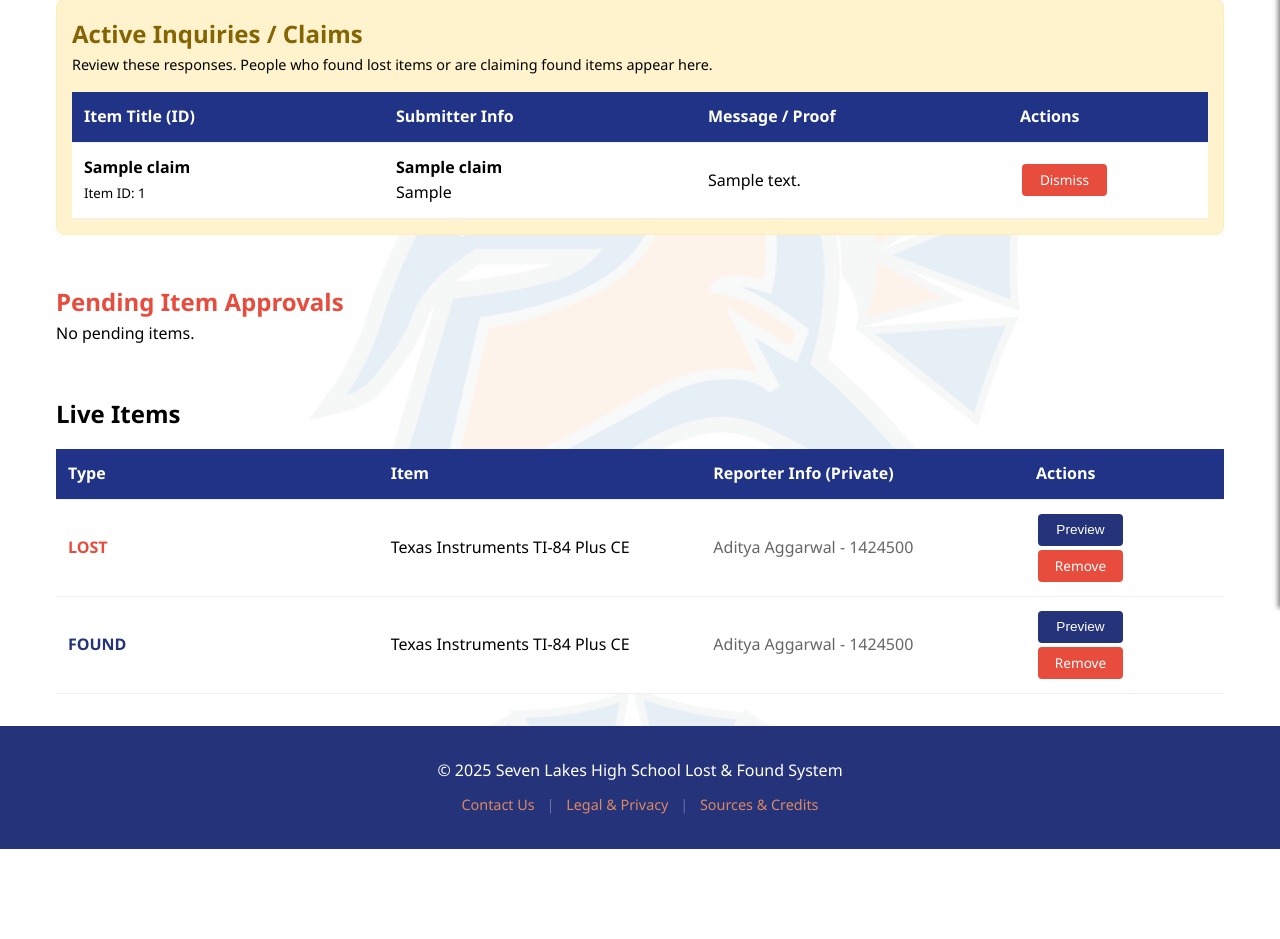
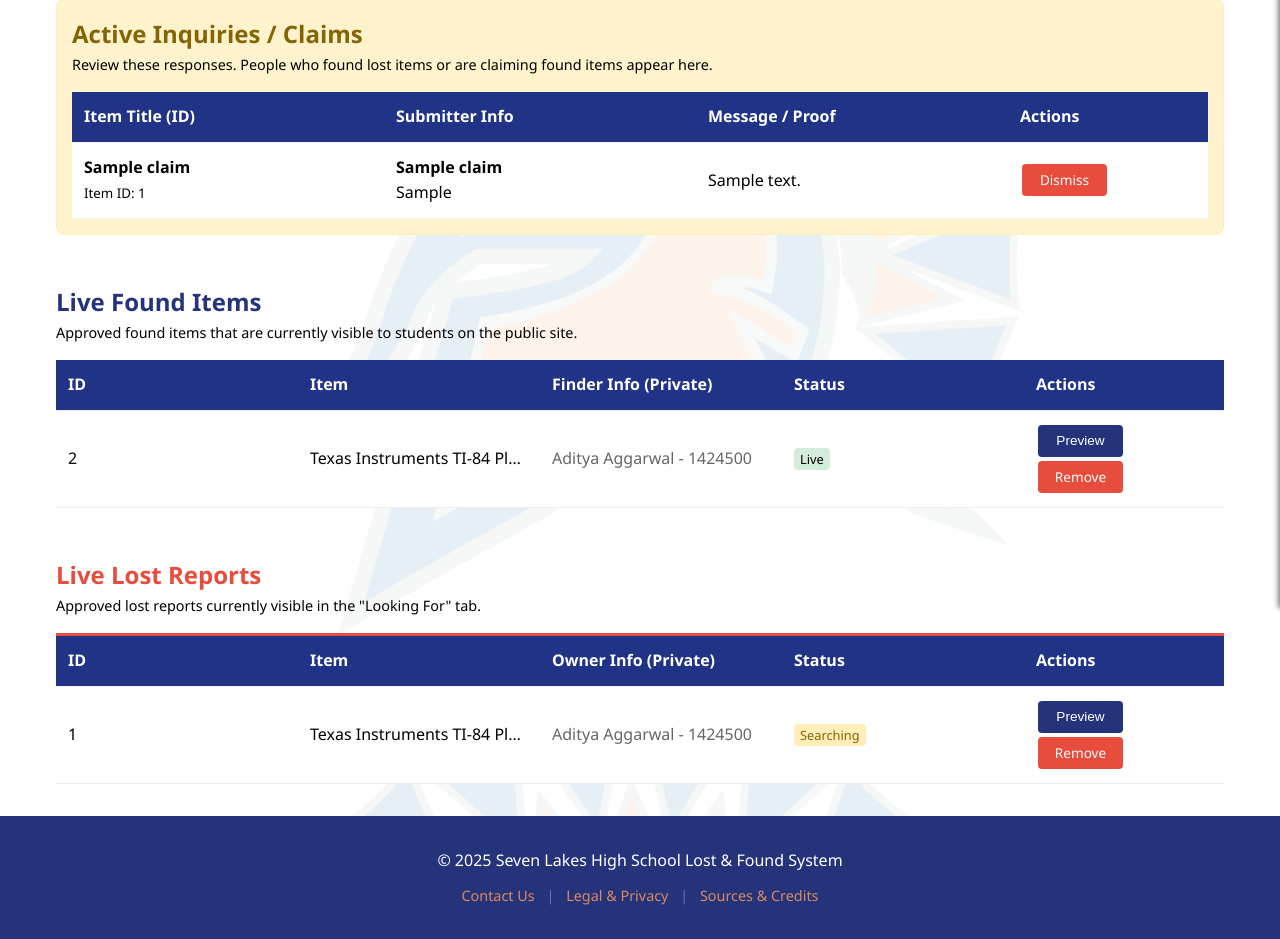
Before and after one commit to dbx62/FBLA-lost-and-found, a Flask app: page /dashboard in a window 1280 px wide. Shown: the part 192-1131 px from the top of the page. Before the commit the page ends 1041 px from the top, so only its background shows below. Run offline with Flask 3, Linux system fonts and the light colour scheme; a user stored in the database is signed in; data comes from the database, SQL or seed files in the repository; both versions use the stored data as it was after the commit; tables that the repository leaves empty hold one stand-in row (values such as "Sample post").

Commit message:
Minor Changes

```diff
--- a/app.py
+++ b/app.py
@@ -1,5 +1,6 @@
 import os
 import sqlite3
+import uuid
 from flask import Flask, render_template, request, redirect, url_for, flash, session, g
 from werkzeug.utils import secure_filename
 from werkzeug.security import generate_password_hash, check_password_hash
@@ -95,13 +96,12 @@ def allowed_file(filename):
 @app.route('/')
 def index():
     db = get_db()
-    # Fetch recent approved found items for the homepage
+    # Fetch recent approved items for the homepage
     items = db.execute('SELECT * FROM items WHERE status = "approved" AND report_type = "found" ORDER BY id DESC LIMIT 3').fetchall()
     return render_template('index.html', items=items)
 
 @app.route('/report', methods=('GET', 'POST'))
 def report():
-    # Pass 'lost' or 'found' into the URL (e.g. /report?type=lost)
     report_type_arg = request.args.get('type', 'found')
 
     if request.method == 'POST':
@@ -118,6 +118,7 @@ def report():
             file = request.files['image']
             if file and allowed_file(file.filename):
                 filename = secure_filename(file.filename)
+                # Ensure unique filename
                 import uuid
                 filename = f"{uuid.uuid4().hex}_{filename}"
                 file.save(os.path.join(app.config['UPLOAD_FOLDER'], filename))
@@ -128,7 +129,7 @@ def report():
             (report_type, title, description, location, date_found, contact_info, filename)
         )
         db.commit()
-        flash(f'Item reported successfully. Pending admin approval.', 'success')
+        flash('Item reported successfully. Pending admin approval.', 'success')
         return redirect(url_for('index'))
 
     return render_template('report.html', current_type=report_type_arg)
@@ -136,20 +137,19 @@ def report():
 @app.route('/items')
 def items():
     query = request.args.get('q', '')
+    report_type = request.args.get('type', 'found')
     db = get_db()
 
     if query:
         search_term = f"%{query}%"
-        # SECURITY UPDATE: Hardcoded report_type = "found" to protect privacy of lost items
         items = db.execute(
-            'SELECT * FROM items WHERE status = "approved" AND report_type = "found" AND (title LIKE ? OR description LIKE ? OR location LIKE ?)',
-            (search_term, search_term, search_term)
+            'SELECT * FROM items WHERE status = "approved" AND report_type = ? AND (title LIKE ? OR description LIKE ? OR location LIKE ?)',
+            (report_type, search_term, search_term, search_term)
         ).fetchall()
     else:
-        # SECURITY UPDATE: Hardcoded report_type = "found"
-        items = db.execute('SELECT * FROM items WHERE status = "approved" AND report_type = "found" ORDER BY id DESC').fetchall()
+        items = db.execute('SELECT * FROM items WHERE status = "approved" AND report_type = ? ORDER BY id DESC', (report_type,)).fetchall()
 
-    return render_template('items.html', items=items, query=query)
+    return render_template('items.html', items=items, query=query, current_type=report_type)
 
 @app.route('/item/<int:id>', methods=('GET', 'POST'))
 def item_detail(id):
@@ -219,11 +219,13 @@ def dashboard():
         return redirect(url_for('login'))
 
     db = get_db()
-    pending = db.execute('SELECT * FROM items WHERE status = "pending"').fetchall()
-    approved = db.execute('SELECT * FROM items WHERE status = "approved"').fetchall()
+    pending_found = db.execute('SELECT * FROM items WHERE status = "pending" AND report_type = "found"').fetchall()
+    pending_lost = db.execute('SELECT * FROM items WHERE status = "pending" AND report_type = "lost"').fetchall()
+    live_found = db.execute('SELECT * FROM items WHERE status = "approved" AND report_type = "found"').fetchall()
+    active_lost = db.execute('SELECT * FROM items WHERE status = "approved" AND report_type = "lost"').fetchall()
     claims = db.execute('SELECT * FROM claims ORDER BY id DESC').fetchall()
 
-    return render_template('dashboard.html', pending=pending, approved=approved, claims=claims)
+    return render_template('dashboard.html', pending_found=pending_found, pending_lost=pending_lost, live_found=live_found, active_lost=active_lost, claims=claims)
 
 @app.route('/approve/<int:id>')
 def approve(id):
@@ -257,7 +259,12 @@ def delete_claim(id):
     flash('Claim dismissed.', 'success')
     return redirect(url_for('dashboard'))
 
+# =======================================================
+# BULLETPROOF DATABASE INITIALIZATION
+# This runs unconditionally when the app starts, ensuring
+# the tables exist whether you use 'python app.py' OR 'flask run'
+# =======================================================
+init_db()
+
 if __name__ == '__main__':
-    if not os.path.exists(DATABASE):
-        init_db()
     app.run(debug=True, host='0.0.0.0')
--- a/static/style.css
+++ b/static/style.css
@@ -41,13 +41,20 @@ body {
 
 /* --- Navigation --- */
 nav {
-    background: linear-gradient(to right, #25347a, #3348a7ec);
+    /* Keeping the rich dark gradient but adding 95% opacity so it's not washed out */
+    background: linear-gradient(to right, rgba(37, 52, 122, 0.95), rgba(51, 72, 167, 0.95));
+    /* Lighter blur to blend subtly without becoming milky */
+    backdrop-filter: blur(4px);
+    -webkit-backdrop-filter: blur(4px);
+    /* Keeps the nav bar at the top of the screen */
+    position: sticky;
+    top: 0;
+
     color: white;
     padding: 1rem 2rem;
     display: flex;
     justify-content: space-between;
     align-items: center;
-    position: relative;
     z-index: 100;
 }
 
--- a/templates/dashboard.html
+++ b/templates/dashboard.html
@@ -32,7 +32,6 @@
                 </td>
                 <td data-label="Message:">{{ claim.proof_description }}</td>
                 <td data-label="Actions:">
-                    <!-- Inline padding removed, size controlled by CSS -->
                     <a href="{{ url_for('delete_claim', id=claim.id) }}" class="btn btn-danger" onclick="return confirm('Dismiss this message?')">Dismiss</a>
                 </td>
             </tr>
@@ -44,82 +43,27 @@
     {% endif %}
 </div>
 
-<!-- Pending Items Section -->
+<!-- Live Found Items Section -->
 <div style="margin-top: 3rem;">
-    <h2 style="color: var(--accent);">Pending Item Approvals</h2>
-    {% if pending %}
+    <h2 style="color: var(--secondary);">Live Found Items</h2>
+    <p style="font-size: 0.9rem; margin-bottom: 10px;">Approved found items that are currently visible to students on the public site.</p>
     <table class="admin-table">
         <thead>
             <tr>
-                <th>Type</th>
-                <th>Item Info</th>
-                <th>Reporter Info (Private)</th>
+                <th>ID</th>
+                <th>Item</th>
+                <th>Finder Info (Private)</th>
+                <th>Status</th>
                 <th>Actions</th>
             </tr>
         </thead>
         <tbody>
-            {% for item in pending %}
+            {% for item in live_found %}
             <tr>
-                <td data-label="Type:">
-                    {% if item.report_type == 'lost' %}
-                        <span style="color: var(--accent); font-weight: bold;">LOST</span>
-                    {% else %}
-                        <span style="color: var(--secondary); font-weight: bold;">FOUND</span>
-                    {% endif %}
-                </td>
-                <td data-label="Item:">
-                    <strong>{{ item.title }}</strong><br>
-                    <small>{{ item.date_found }} - {{ item.location }}</small>
-                </td>
-                <td data-label="Reporter:" style="color: var(--accent); font-weight: bold;">{{ item.contact_info }}</td>
-                <td data-label="Actions:">
-                    <button class="btn btn-preview"
-                            data-title="{{ item.title }}"
-                            data-desc="{{ item.description }}"
-                            data-location="{{ item.location }}"
-                            data-date="{{ item.date_found }}"
-                            data-contact="{{ item.contact_info }}"
-                            data-img="{{ item.image_file or '' }}"
-                            onclick="openPreview(this)">
-                        Preview
-                    </button>
-
-                    <a href="{{ url_for('approve', id=item.id) }}" class="btn">Approve</a>
-                    <a href="{{ url_for('delete', id=item.id) }}" class="btn btn-danger" onclick="return confirm('Are you sure?')">Delete</a>
-                </td>
-            </tr>
-            {% endfor %}
-        </tbody>
-    </table>
-    {% else %}
-    <p>No pending items.</p>
-    {% endif %}
-</div>
-
-<!-- Live Items Section -->
-<div style="margin-top: 3rem;">
-    <h2>Live Items</h2>
-    <table class="admin-table">
-        <thead>
-            <tr>
-                <th>Type</th>
-                <th>Item</th>
-                <th>Reporter Info (Private)</th>
-                <th>Actions</th>
-            </tr>
-        </thead>
-        <tbody>
-            {% for item in approved %}
-            <tr>
-                <td data-label="Type:">
-                    {% if item.report_type == 'lost' %}
-                        <span style="color: var(--accent); font-weight: bold;">LOST</span>
-                    {% else %}
-                        <span style="color: var(--secondary); font-weight: bold;">FOUND</span>
-                    {% endif %}
-                </td>
+                <td data-label="ID:">{{ item.id }}</td>
                 <td data-label="Item:">{{ item.title }}</td>
-                <td data-label="Reporter:" style="color: #666;">{{ item.contact_info }}</td>
+                <td data-label="Finder:" style="color: #666;">{{ item.contact_info }}</td>
+                <td data-label="Status:"><span style="background: #d4edda; padding: 2px 6px; border-radius: 4px; font-size: 0.8rem;">Live</span></td>
                 <td data-label="Actions:">
                     <button class="btn btn-preview"
                             data-title="{{ item.title }}"
@@ -134,31 +78,75 @@
                     <a href="{{ url_for('delete', id=item.id) }}" class="btn btn-danger" onclick="return confirm('Delete this item (and all its claims)?')">Remove</a>
                 </td>
             </tr>
+            {% else %}
+            <tr><td colspan="5">No live found items.</td></tr>
+            {% endfor %}
+        </tbody>
+    </table>
+</div>
+
+<!-- Live Lost Reports Section -->
+<div style="margin-top: 3rem;">
+    <h2 style="color: var(--accent);">Live Lost Reports</h2>
+    <p style="font-size: 0.9rem; margin-bottom: 10px;">Approved lost reports currently visible in the "Looking For" tab.</p>
+    <table class="admin-table" style="border-top: 3px solid var(--accent);">
+        <thead>
+            <tr>
+                <th>ID</th>
+                <th>Item</th>
+                <th>Owner Info (Private)</th>
+                <th>Status</th>
+                <th>Actions</th>
+            </tr>
+        </thead>
+        <tbody>
+            {% for item in active_lost %}
+            <tr>
+                <td data-label="ID:">{{ item.id }}</td>
+                <td data-label="Item:">{{ item.title }}</td>
+                <td data-label="Owner:" style="color: #666;">{{ item.contact_info }}</td>
+                <td data-label="Status:"><span style="background: #ffeeba; color: #856404; padding: 2px 6px; border-radius: 4px; font-size: 0.8rem;">Searching</span></td>
+                <td data-label="Actions:">
+                    <button class="btn btn-preview"
+                            data-title="{{ item.title }}"
+                            data-desc="{{ item.description }}"
+                            data-location="{{ item.location }}"
+                            data-date="{{ item.date_found }}"
+                            data-contact="{{ item.contact_info }}"
+                            data-img="{{ item.image_file or '' }}"
+                            onclick="openPreview(this)">
+                        Preview
+                    </button>
+                    <a href="{{ url_for('delete', id=item.id) }}" class="btn btn-danger" onclick="return confirm('Delete this lost report?')">Remove</a>
+                </td>
+            </tr>
+            {% else %}
+            <tr><td colspan="5">No active lost reports.</td></tr>
             {% endfor %}
         </tbody>
     </table>
 </div>
 
 <!-- Preview Modal -->
-<div id="previewModal" class="modal" role="dialog" aria-modal="true" aria-labelledby="modalTitle">
+<div id="previewModal" class="modal">
     <div class="modal-content">
         <div class="modal-header">
             <h2 id="modalTitle">Item Title</h2>
-            <button class="close-modal" onclick="closePreview()" aria-label="Close Preview" style="background:none; border:none;">&times;</button>
+            <span class="close-modal" onclick="closePreview()">&times;</span>
         </div>
         <div class="modal-body">
-            <img id="modalImg" src="" alt="Item Preview Image" class="modal-preview-img" style="display:none;">
+            <img id="modalImg" src="" alt="Item Image" class="modal-preview-img" style="display:none;">
 
             <span class="modal-label">Description:</span>
             <p id="modalDesc"></p>
 
             <div style="display: grid; grid-template-columns: 1fr 1fr; gap: 20px; margin-top: 15px;">
                 <div>
-                    <span class="modal-label">Location:</span>
+                    <span class="modal-label">Location Found:</span>
                     <p id="modalLoc"></p>
                 </div>
                 <div>
-                    <span class="modal-label">Date:</span>
+                    <span class="modal-label">Date Found:</span>
                     <p id="modalDate"></p>
                 </div>
             </div>
--- a/templates/index.html
+++ b/templates/index.html
@@ -7,9 +7,7 @@
         Did you lose something? Or did you find something that isn't yours?<br>
     </p>
     <div>
-        <!-- Link updated to specify type=found -->
         <a href="{{ url_for('report', type='found') }}" class="btn">I Found Something</a>
-        <!-- Link updated to specify type=lost -->
         <a href="{{ url_for('report', type='lost') }}" class="btn" style="background-color: #c7470c; margin-left: 10px;">I Lost Something</a>
     </div>
 </div>
```
Also changed, not shown: templates/items.html (+15 -12 lines), templates/report.html (+11 -41 lines), database.db, static/uploads/82e2688105f6459da983ba932f6ac60f_IMG_3757.jpg (added).
